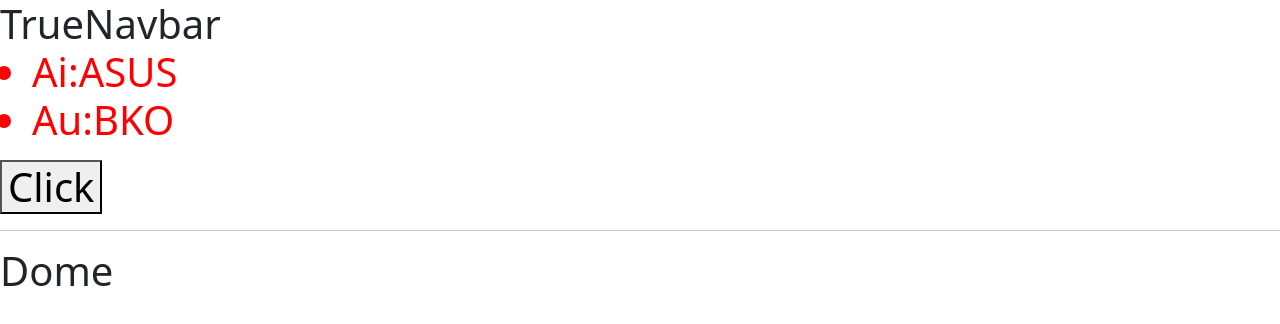
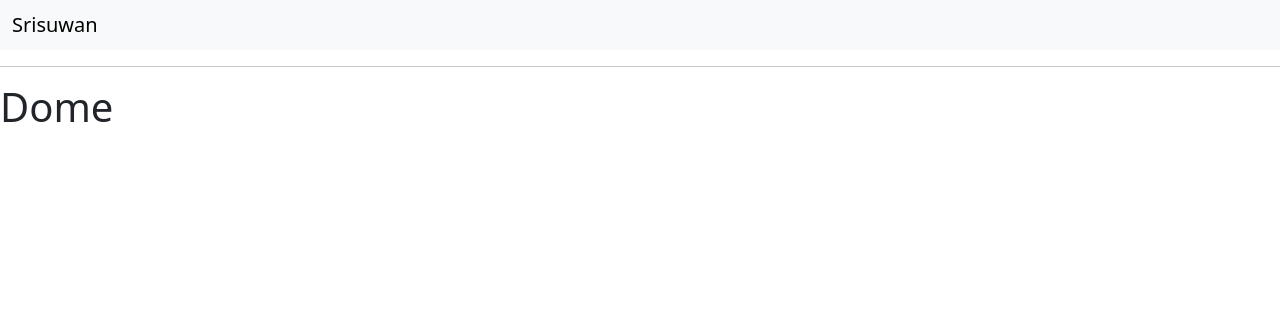
Before and after one commit to beerser/Software-Engineering-Projects, a React (Vite) app in the folder Srisuwan/: page / in a window 1280 px wide. Shown: the top 324 px of the page. Built offline with nearby package versions, Linux system fonts and the light colour scheme.

Commit message:
NavBar set
setting navbartab

```diff
--- a/Srisuwan/src/components/Navbar.jsx
+++ b/Srisuwan/src/components/Navbar.jsx
@@ -3,8 +3,8 @@
 const Navbar = ({ setdata }) => {
     const [show, setshow] = useState(false);
     const [n, setN] = useState([
-        {name:"Ai",detail:"ASUS"},
-        {name:"Au",detail:"BKO"},
+        { name: "Ai", detail: "ASUS" },
+        { name: "Au", detail: "BKO" },
     ]);
 
 
@@ -13,29 +13,20 @@
     const handdleClick = () => {
         setN(n + 1);
         setshow(true)
-    if(show){
+        if (show) {
             alert("28259")
         }
     };
 
     return (
-    <div>
-      {n ? <>True</> : <>False</>}
-      Navbar
-    <ul className="title-text">
-    {n.map((item,index)=><li key={index}>{item.name}:{item.detail}</li>)}
+        <><nav class="navbar bg-body-tertiary">
+            <div class="container-fluid">
+                <a class="navbar-brand" href="#">
 
-    </ul>
-
-
-      <button
-        onClick={() => {
-          handdleClick();
-        }}
-      >
-        Click
-      </button>
+                    Srisuwan
+                </a>
             </div>
+        </nav></>
     );
 };
 
```
Lines whose indentation alone changed are shown as unchanged.
